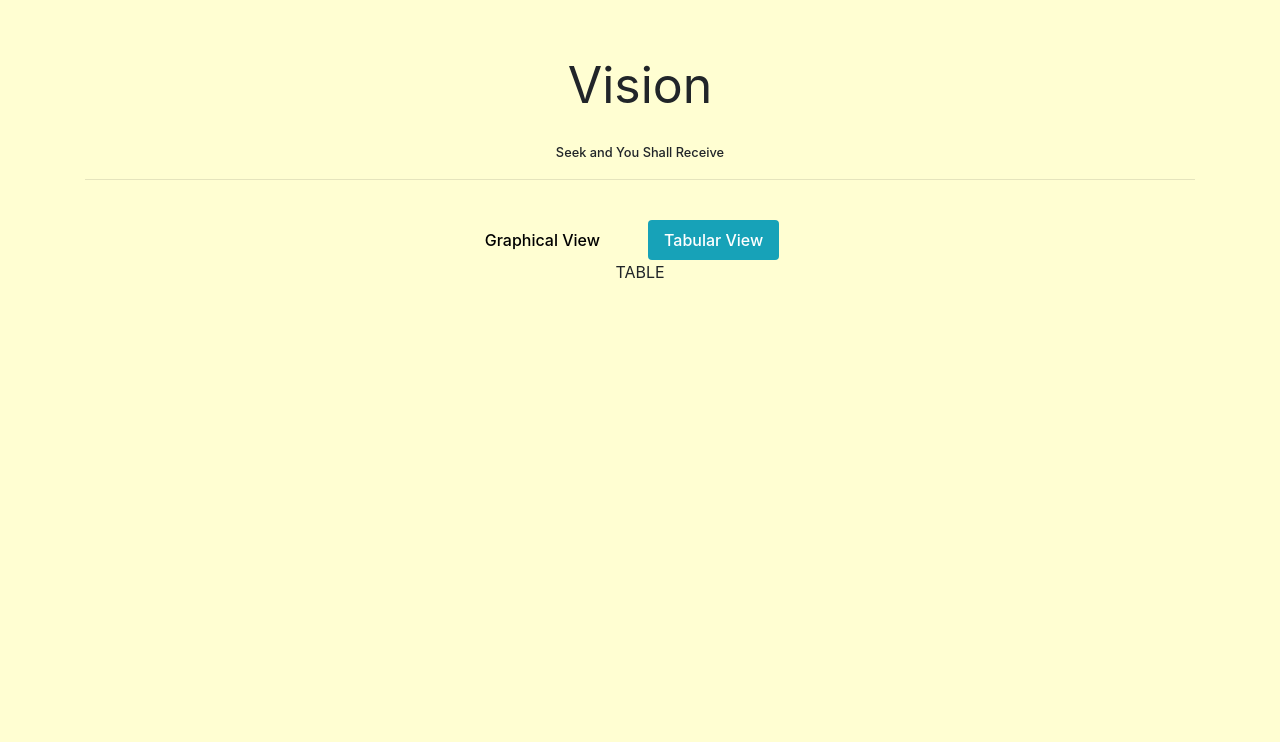
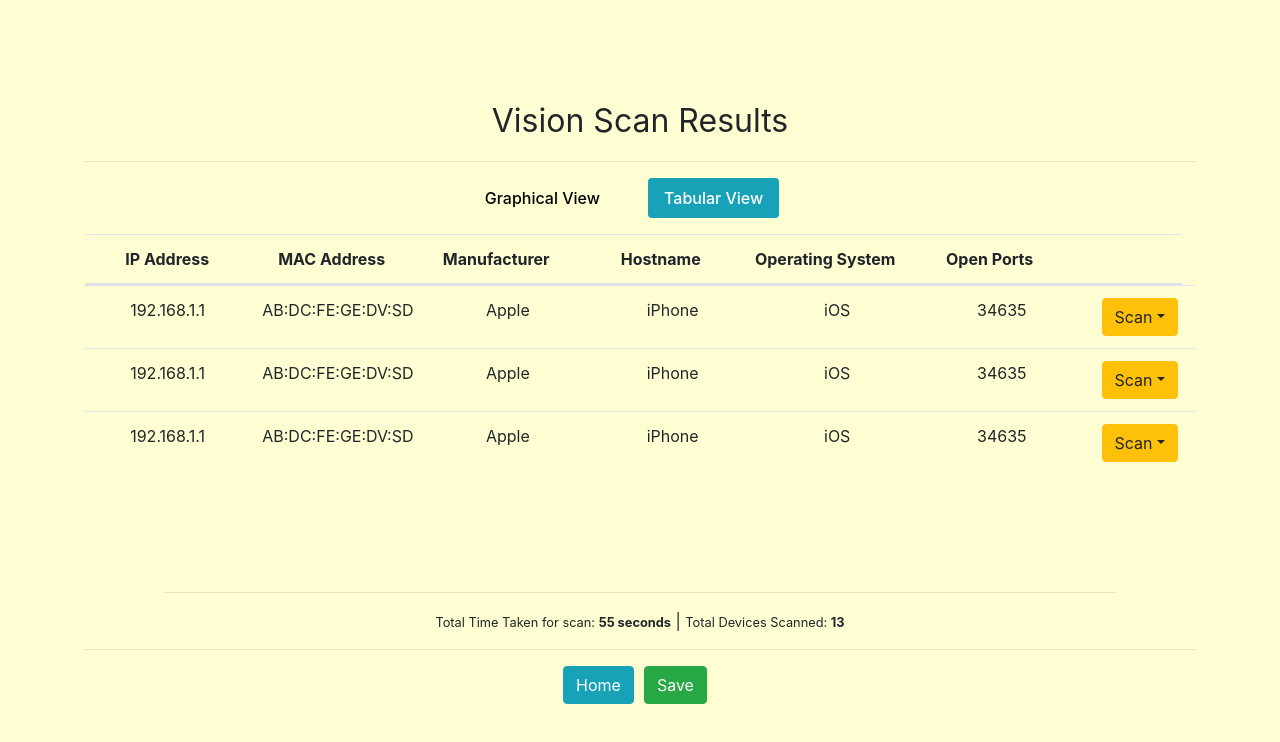
Before and after one commit to satshree/vision, a React (Create React App) app in the folder app/: page /results in a window 1280 px wide. Both pictures are taken after a click on the tab "Tabular View". Shown: the top 742 px of the page. Built offline with nearby package versions, Linux system fonts and the light colour scheme.

Commit message:
mock design completed

```diff
--- a/app/src/App.css
+++ b/app/src/App.css
@@ -9,3 +9,7 @@
   display: flex;
   align-items: center;
 }
+
+.btns .btn {
+  margin-right: 10px;
+}
--- a/app/src/assets/css/results.css
+++ b/app/src/assets/css/results.css
@@ -1,4 +1,14 @@
 .nav-link {
-    margin-bottom: 0;
+    margin-bottom: 1rem;
     margin-right: 2em;
 }
+
+.scan-data {
+    padding-top: 5px;
+    padding-right: 5rem;
+    padding-left: 5rem;
+}
+
+.results {
+    height: 410px;
+}
--- /dev/null
+++ b/app/src/assets/css/table.css
@@ -0,0 +1,26 @@
+.fixed-header{
+    width: 100%;
+    table-layout: fixed;
+    border-collapse: collapse;
+}
+
+table {
+    width:100%;
+}
+
+.fixed-header tbody{
+  display:block;
+  width: 100%;
+  overflow: auto;
+  height: 250px;
+}
+
+.fixed-header thead tr {
+   display: block;
+}
+
+.fixed-header th, .fixed-header td {
+  /* padding: 5px; */
+  text-align: center;
+  width: 15%;
+}
--- a/app/src/components/Graphs.js
+++ b/app/src/components/Graphs.js
@@ -1,16 +1,32 @@
 import React, { Component } from 'react'
-import { Bar } from 'react-chartjs-2'
+import { HorizontalBar } from 'react-chartjs-2'
 
 class Graphs extends Component {
+    getChartOptions() {
+        return {
+            scales: {
+                xAxes: [{
+                    ticks: {
+                        beginAtZero: true
+                    },
+                }]
+            },
+            legend: {
+                display: false
+            },
+            maintainAspectRatio: true,
+            responsive: true
+        }
+    }
+
     render() {
         return (
             <React.Fragment>
-                <br></br>
-                <Bar
+                <HorizontalBar
                     data={this.props.data}
-                    width={100}
-                    height={300}
-                    options={{ maintainAspectRatio: false }}
+                    width={50}
+                    height={15}
+                    options={this.getChartOptions()}
                 />
             </React.Fragment>
         )
--- a/app/src/components/Table.js
+++ b/app/src/components/Table.js
@@ -1,13 +1,75 @@
 import React, { Component } from 'react'
+import { Table, Dropdown, DropdownButton } from 'react-bootstrap'
 
-class Table extends Component {
+import '../assets/css/table.css'
+
+class TableView extends Component {
+
     render() {
         return (
             <React.Fragment>
-
+                <div className="fixed-header">
+                    <Table responsive hover>
+                        <thead>
+                            <tr>
+                                <th>IP Address</th>
+                                <th>MAC Address</th>
+                                <th>Manufacturer</th>
+                                <th>Hostname</th>
+                                <th>Operating System</th>
+                                <th>Open Ports</th>
+                                <th></th>
+                            </tr>
+                        </thead>
+                        <tbody>
+                            <tr>
+                                <td>192.168.1.1</td>
+                                <td>AB:DC:FE:GE:DV:SD</td>
+                                <td>Apple</td>
+                                <td>iPhone</td>
+                                <td>iOS</td>
+                                <td>34635</td>
+                                <td>
+                                    <DropdownButton variant="warning" title="Scan">
+                                        <Dropdown.Item as="button">Port</Dropdown.Item>
+                                        <Dropdown.Item as="button">Operating System</Dropdown.Item>
+                                    </DropdownButton>
+                                </td>
+                            </tr>
+                            <tr>
+                                <td>192.168.1.1</td>
+                                <td>AB:DC:FE:GE:DV:SD</td>
+                                <td>Apple</td>
+                                <td>iPhone</td>
+                                <td>iOS</td>
+                                <td>34635</td>
+                                <td>
+                                    <DropdownButton variant="warning" title="Scan">
+                                        <Dropdown.Item as="button">Port</Dropdown.Item>
+                                        <Dropdown.Item as="button">Operating System</Dropdown.Item>
+                                    </DropdownButton>
+                                </td>
+                            </tr>
+                            <tr>
+                                <td>192.168.1.1</td>
+                                <td>AB:DC:FE:GE:DV:SD</td>
+                                <td>Apple</td>
+                                <td>iPhone</td>
+                                <td>iOS</td>
+                                <td>34635</td>
+                                <td>
+                                    <DropdownButton variant="warning" title="Scan">
+                                        <Dropdown.Item as="button">Port</Dropdown.Item>
+                                        <Dropdown.Item as="button">Operating System</Dropdown.Item>
+                                    </DropdownButton>
+                                </td>
+                            </tr>
+                        </tbody>
+                    </Table>
+                </div>
             </React.Fragment>
         )
     }
 }
 
-export default Table
+export default TableView
--- a/app/src/pages/Custom.js
+++ b/app/src/pages/Custom.js
@@ -112,7 +112,7 @@ class Custom extends Component {
                     <div className="container">
                         <div style={{ marginBottom: '3em' }}>
                             <span style={titleFont}>
-                                Custom Scan
+                                Vision Custom Scan
                                 </span>
                             <hr></hr>
                         </div>
@@ -128,5 +128,5 @@ export default Custom
 
 const titleFont = {
     fontWeight: 450,
-    fontSize: '35px'
+    fontSize: '32px'
 }
--- a/app/src/pages/Default.js
+++ b/app/src/pages/Default.js
@@ -42,7 +42,7 @@ class Default extends Component {
                     <div className="container">
                         <div style={{marginBottom:'5em'}}>
                             <span style={titleFont}>
-                                Default Scan
+                                Vision Default Scan
                             </span>
                         </div>
                         <div className="vertical-center justify-content-center" style={{ minHeight: 0 }}>
@@ -69,5 +69,5 @@ export default Default
 
 const titleFont = {
     fontWeight: 450,
-    fontSize:'35px'
+    fontSize:'32px'
 }
--- a/app/src/pages/Home.js
+++ b/app/src/pages/Home.js
@@ -4,24 +4,46 @@ import Head from '../components/Head'
 import Options from '../components/Options'
 
 class Home extends Component {
+
+    getSystemIP() {
+        // var os = require('os')
+        // let ifaces = os.networkInterfaces();
+
+        // Object.keys(ifaces).forEach(function (ifname) {
+        //     console.log("here", ifname)
+        // })
+
+        // return ifaces.toString();
+    }
+
     render() {
         return (
             <React.Fragment>
-                <br></br>
-                <br></br>
+                <div className="vertical-center">
                     <div className="container">
                         <Head />
                         <hr></hr>
+                        <Options />
+                        <br></br>
+                        <div className="text-center" style={{marginTop:'50px'}}>
+                            <em>
+                                Your IP Address: 192.168.1.10
+                            </em>
+                            <br></br>
+                            <em>
+                                Your Gateway Address: 192.168.1.1
+                            </em>
                         </div>
-                <Options />
                         <div className="container" style={box}>
                             <hr></hr>
                                 With <i>Vision</i>, you can scan your local network and
                                 list out the online devices.
                                 <br></br> <br></br>
-                    <span style={{fontWeight:'700'}}>
+                            <span style={{ fontWeight: '700' }}>
                                 Whatever you do next is in your hands.
                                 </span>
+                        </div>
+                    </div>
                 </div>
             </React.Fragment>
         )
@@ -33,6 +55,6 @@ export default Home
 const box = {
     paddingLeft: '10em',
     paddingRight: '10em',
-    marginTop: '150px',
+    marginTop: '50px',
     textAlign: 'center'
 }
--- a/app/src/pages/Results.js
+++ b/app/src/pages/Results.js
@@ -1,19 +1,44 @@
 import React, { Component } from 'react'
-import { Tabs, Tab } from 'react-bootstrap'
+import { Tabs, Tab, Button } from 'react-bootstrap'
+import swal from 'sweetalert'
 
-import Head from '../components/Head'
 import Graphs from '../components/Graphs'
+import TableView from '../components/Table'
 
 import '../assets/css/nav-pills.css'
 import '../assets/css/results.css'
 
 class Results extends Component {
-    render() {
-        var data = {
-            labels: ['Red', 'Blue', 'Yellow', 'Green', 'Purple', 'Orange'],
+    returnHome = () => {
+        swal({
+            title: "Discard Results?",
+            icon: "warning",
+            buttons: {
+                cancel: {
+                    visible: true,
+                    value: false,
+                    text: "No"
+                },
+                confirm: {
+                    visible: true,
+                    value: true,
+                    text: "Yes"
+                }
+            },
+            dangerMode: true
+        }).then((resp) => {
+            if (resp) {
+                window.location.href = "/"
+            }
+        })
+    }
+
+    getData() {
+        return {
+            labels: ['Apple', 'Dell', 'Samsung', 'Cisco'],
             datasets: [{
-                label: '# of Votes',
-                data: [12, 19, 3, 5, 2, 3],
+                label: 'Total Devices',
+                data: [3, 4, 2, 1],
                 backgroundColor: [
                     'rgba(255, 99, 132, 0.2)',
                     'rgba(54, 162, 235, 0.2)',
@@ -33,24 +58,40 @@ class Results extends Component {
                 borderWidth: 1
             }]
         }
+    }
 
+    render() {
         return (
             <React.Fragment>
-                <br></br>
-                <br></br>
+                <div class="vertical-center">
                     <div className="container">
-                    <Head />
+                        <div className="title">
+                            <span style={{ fontSize: '32px' }}>Vision Scan Results</span>
+                        </div>
+                        <div className="results">
                             <hr></hr>
-                    <br></br>
                             <div className="tabs">
                                 <Tabs defaultActiveKey="graph" className="d-flex justify-content-center" variant="pills" id="uncontrolled-tab">
                                     <Tab eventKey="graph" title="Graphical View">
-                                <Graphs data={data} />
+                                        <Graphs data={this.getData()} />
                                     </Tab>
                                     <Tab eventKey="table" title="Tabular View">
-                                TABLE
+                                        <TableView />
                                     </Tab>
                                 </Tabs>
+                            </div>
+                        </div>
+                        <div className="scan-data">
+                            <hr></hr>
+                            <small>Total Time Taken for scan: <strong>55 seconds</strong></small>
+                            {' | '}
+                            <small>Total Devices Scanned: <strong>13</strong></small>
+                        </div>
+                        <hr></hr>
+                        <div className="btns">
+                            <Button variant="info" onClick={this.returnHome}>Home</Button>
+                            <Button variant="success">Save</Button>
+                        </div>
                     </div>
                 </div>
             </React.Fragment>
```
Lines whose indentation alone changed are shown as unchanged.
